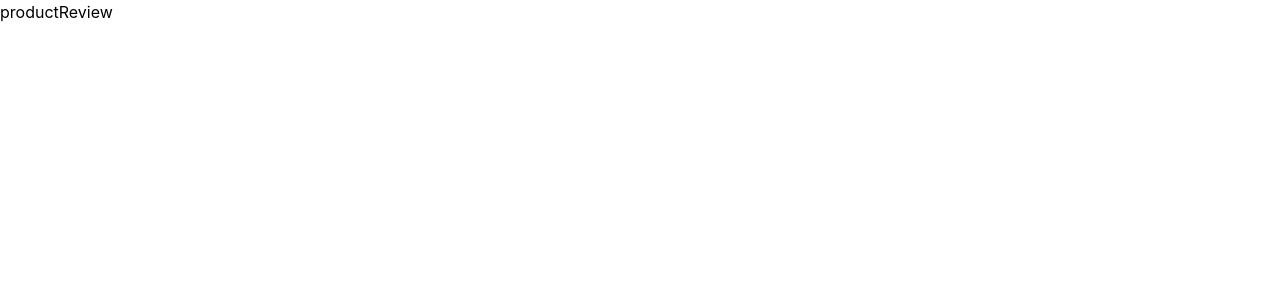
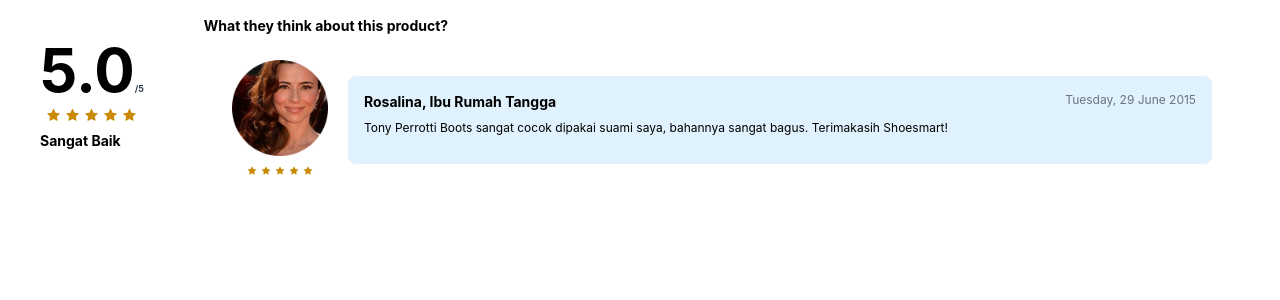
Before and after one commit to akmalays/shoesmart, a Next.js app: page /product_detail/components/productReview in a window 1280 px wide. Shown: the top 300 px of the page. Built offline with nearby package versions, Linux system fonts and the light colour scheme.

Commit message:
add comment section

```diff
--- a/pages/product_detail/components/productReview.jsx
+++ b/pages/product_detail/components/productReview.jsx
@@ -1,7 +1,72 @@
 import React from "react";
+import { AiFillStar } from "react-icons/ai";
+import profile1 from "../../../assets/Profile Photo (You can use another photo).png";
+import Image from "next/image";
 
-function productReview() {
-  return <div>productReview</div>;
+function ProductReview() {
+  return (
+    <div>
+      <div className="flex mx-5 gap-5">
+        <div className="bg-white rounded-lg px-5 py-10">
+          <div className="flex-col justify-center items-center space-y-2">
+            <p className="text-6xl font-bold text-black ">
+              5.0<span className="text-[9px] text-gray-700">/5</span>
+            </p>
+            <div className="flex justify-center gap-1 text-yellow-600">
+              <AiFillStar size={15} />
+              <AiFillStar size={15} />
+              <AiFillStar size={15} />
+              <AiFillStar size={15} />
+              <AiFillStar size={15} />
+            </div>
+            <p className="font-bold text-sm"> Sangat Baik </p>
+          </div>
+        </div>
+        <div className="bg-white rounded-lg w-full">
+          <div className="flex justify-start px-5 py-4">
+            <p className="font-bold text-sm">
+              {" "}
+              What they think about this product?
+            </p>
+          </div>
+          <div className="flex justify-center items-center gap-5 px-12 py-2 ">
+            <div className="flex-col">
+              <Image
+                src={profile1}
+                width={100}
+                height={100}
+                className="rounded"
+              />
+              <div className="flex justify-center gap-1 text-yellow-600 py-1 ">
+                <AiFillStar size={10} />
+                <AiFillStar size={10} />
+                <AiFillStar size={10} />
+                <AiFillStar size={10} />
+                <AiFillStar size={10} />
+              </div>
+            </div>
+            <div className="bg-sky-100 rounded-lg w-11/12">
+              <div className="py-2 px-4">
+                <div className=" flex justify-between py-2">
+                  <p className="font-bold text-sm">
+                    Rosalina, Ibu Rumah Tangga{" "}
+                  </p>
+                  <p className="text-gray-500 text-xs">
+                    {" "}
+                    Tuesday, 29 June 2015
+                  </p>
+                </div>
+                <p className="text-xs font-normal pb-5">
+                  Tony Perrotti Boots sangat cocok dipakai suami saya, bahannya
+                  sangat bagus. Terimakasih Shoesmart!{" "}
+                </p>
+              </div>
+            </div>
+          </div>
+        </div>
+      </div>
+    </div>
+  );
 }
 
-export default productReview;
+export default ProductReview;
--- a/pages/product_detail/index.jsx
+++ b/pages/product_detail/index.jsx
@@ -2,6 +2,7 @@ import React from "react";
 import Footer from "../../components/footer";
 import Navbar from "../product_list/components/navbar";
 import ProductImage from "./components/productImage";
+import ProductReview from "./components/productReview";
 
 function Index() {
   return (
@@ -9,6 +10,7 @@ function Index() {
       <div className="bg-[#f3f3f3]">
         <Navbar />
         <ProductImage />
+        <ProductReview />
         <Footer />
       </div>
     </div>
```
Also changed, not shown: assets/Profile Photo (You can use another photo).png (added).
